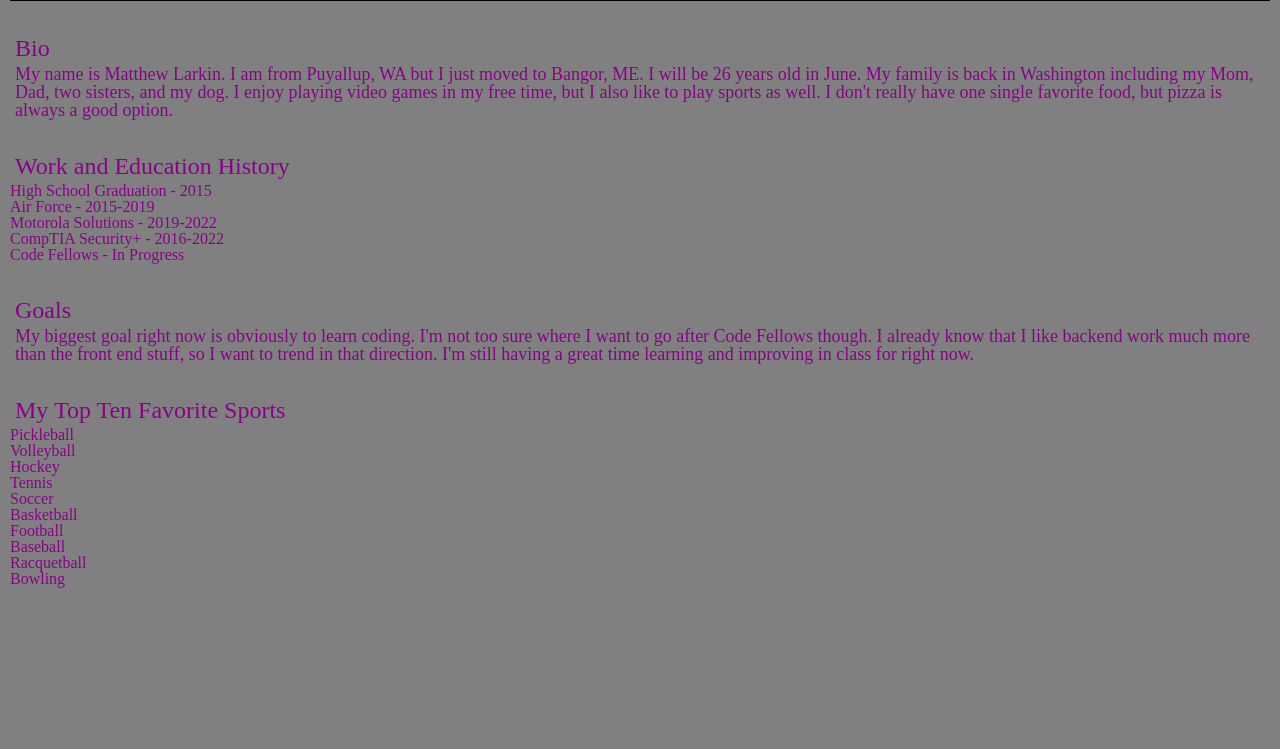
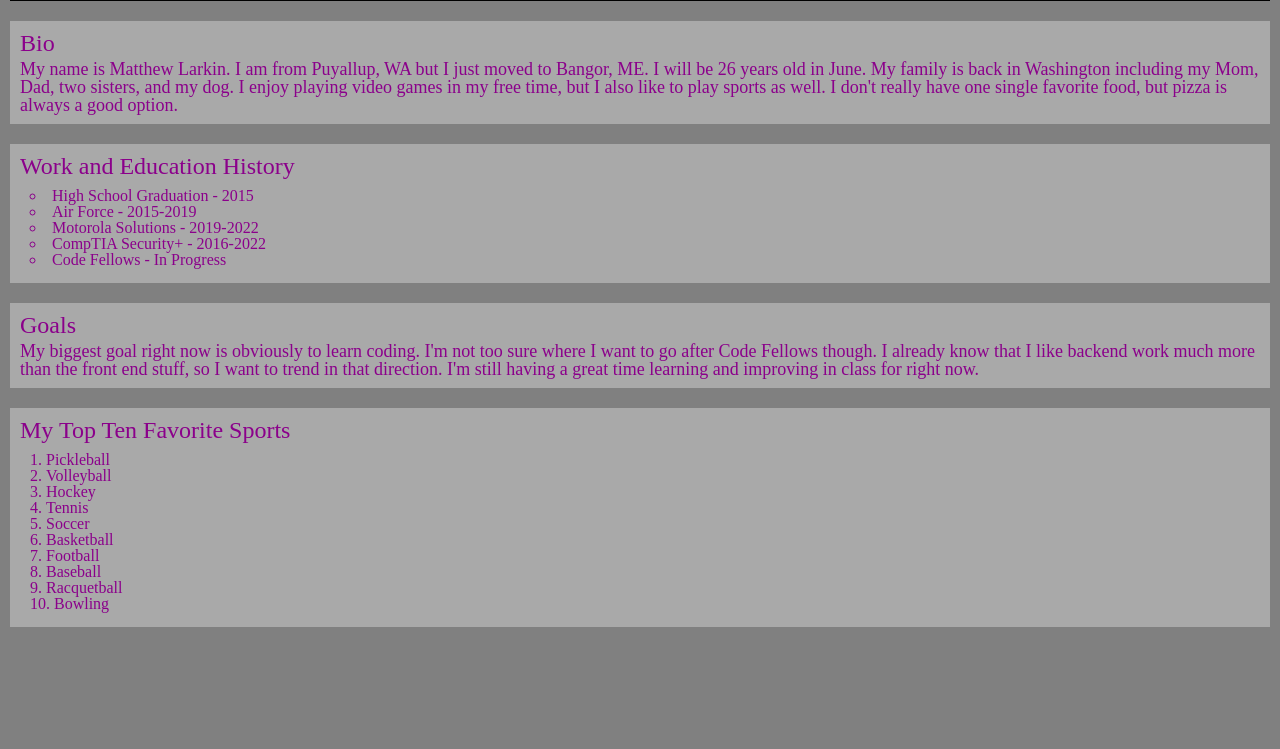
Before and after one commit to mattlarkin8/about-me, a plain HTML site: page index.html in a window 1280 px wide. Shown: the part 51-800 px from the top of the page. Drawn offline with Linux system fonts and the light colour scheme.

Commit message:
Updated style sheet to include the new lists the new lists that were created.

```diff
--- a/css/style.css
+++ b/css/style.css
@@ -15,14 +15,29 @@ h1{
 }
 
 article{
+  background-color: darkgray;
   color:darkmagenta;
-  margin:10px;
-  padding-top:20px;
+  margin:20px 10px;
+  padding: 5px;
 }
 
 h3{
   font-size:x-large;
   margin:5px;
+}
+
+ul{
+  list-style-position: inside;
+  list-style-type: circle;
+  padding-left: 5px;
+  margin: 10px;
+}
+
+ol{
+  list-style-position: inside;
+  list-style-type: decimal;
+  padding-left: 5px;
+  margin: 10px;
 }
 
 p{
@@ -31,15 +46,12 @@ p{
 }
 
 main{
-  padding-bottom:435px;
+  padding-bottom:235px;
 }
 
 footer{
   background-color:black;
   color:darkorange;
   margin:10px;
-  padding:5px 10px 5px 10px;
-  /* bottom: 0px;
-  position: fixed;
-  width: 97.75%; */
+  padding:5px 10px;
 }
```
